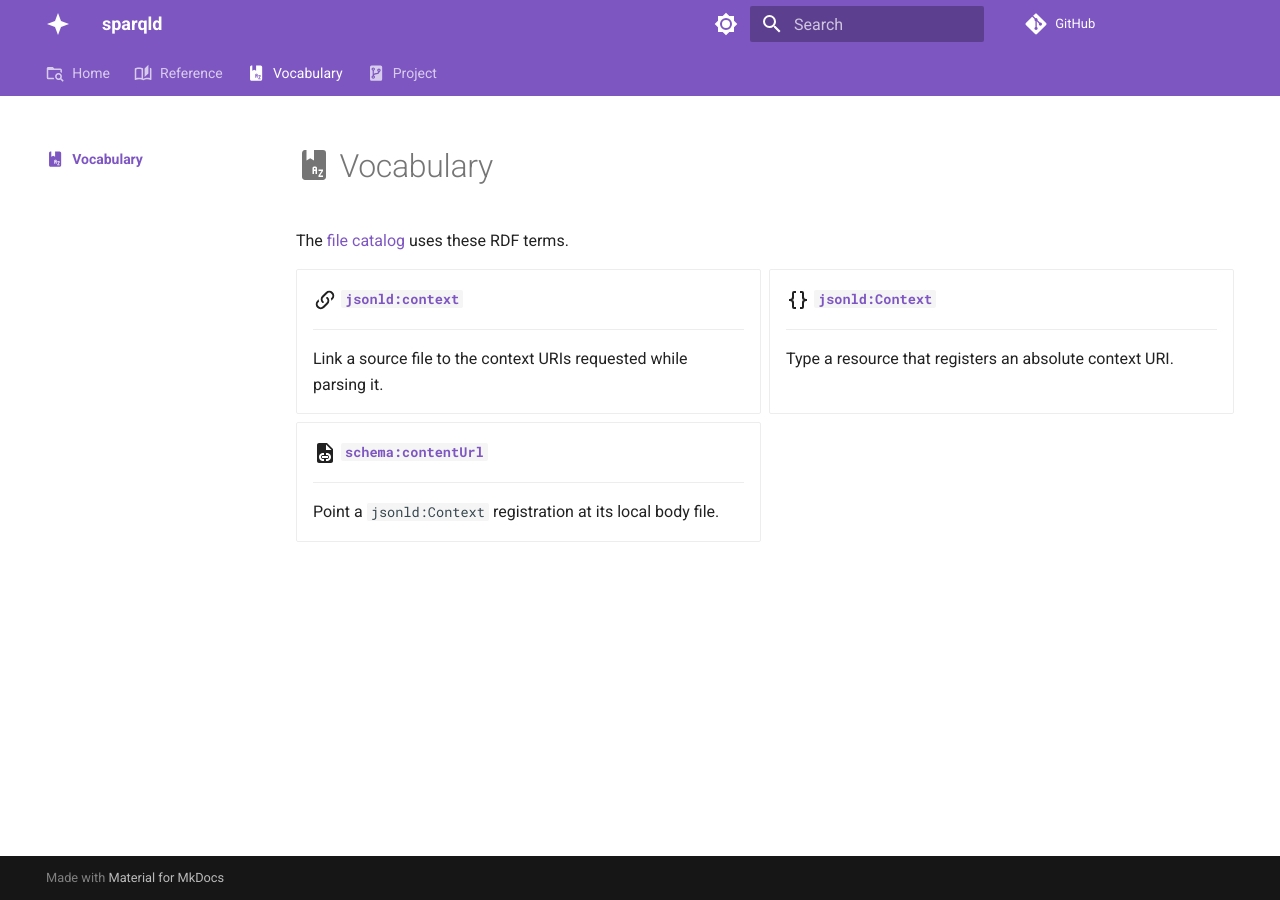
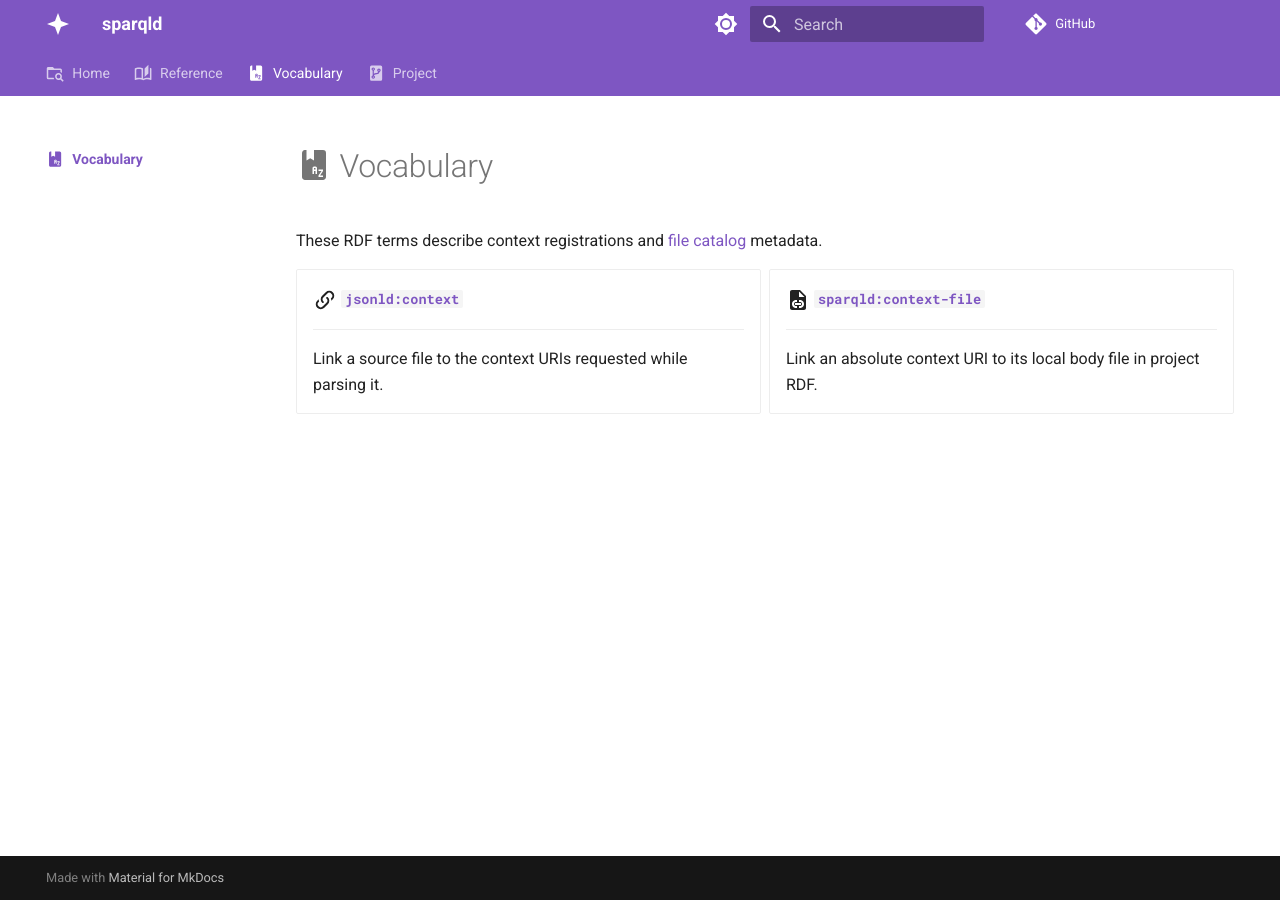
Before and after one commit to iolanta-tech/sparqld, an MkDocs documentation site: the page built from docs/vocabulary/index.md, in a window 1280 px wide. Built offline with MkDocs 1.6.1 and Material for MkDocs 9.7.7, drawn with Linux system fonts in a browser that asks for light colours; comment, search, counter and statistics services are not loaded.

Commit message:
[#34]: Describe context-file in the vocabulary index

```diff
--- a/docs/vocabulary/index.md
+++ b/docs/vocabulary/index.md
@@ -9,12 +9,13 @@ icon: material/book-alphabet
 hide:
   - toc
 title: Vocabulary
-description: RDF terms used by sparqld in the file catalog.
+description: RDF terms used for context registration and file catalog metadata.
 ---
 
 # :material-book-alphabet: Vocabulary
 
-The [file catalog](../reference/file-catalog.md) uses these RDF terms.
+These RDF terms describe context registrations and
+[file catalog](../reference/file-catalog.md) metadata.
 
 <div class="grid cards" markdown>
 
@@ -24,16 +25,10 @@ The [file catalog](../reference/file-catalog.md) uses these RDF terms.
 
     Link a source file to the context URIs requested while parsing it.
 
--   :material-code-braces:{ .lg .middle } **[`jsonld:Context`](http://www.w3.org/ns/json-ld#Context)**
+-   :material-file-link:{ .lg .middle } **[`sparqld:context-file`](sparqld:context-file)**
 
     ---
 
-    Type a resource that registers an absolute context URI.
-
--   :material-file-link:{ .lg .middle } **[`schema:contentUrl`](https://schema.org/contentUrl)**
-
-    ---
-
-    Point a `jsonld:Context` registration at its local body file.
+    Link an absolute context URI to its local body file in project RDF.
 
 </div>
```
